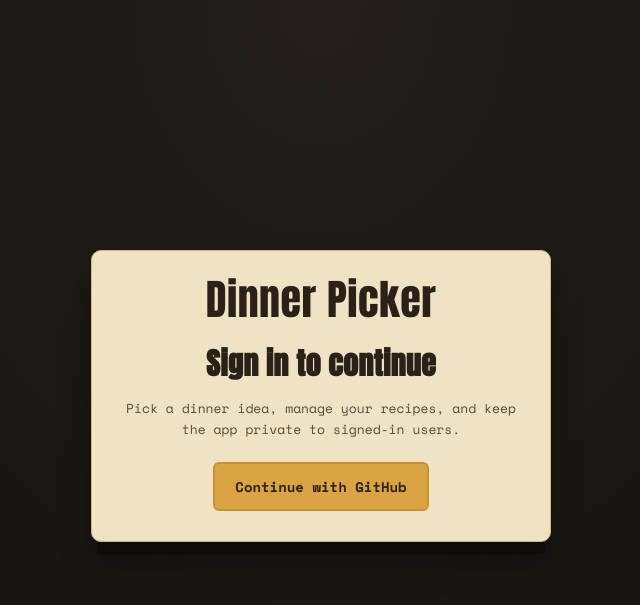
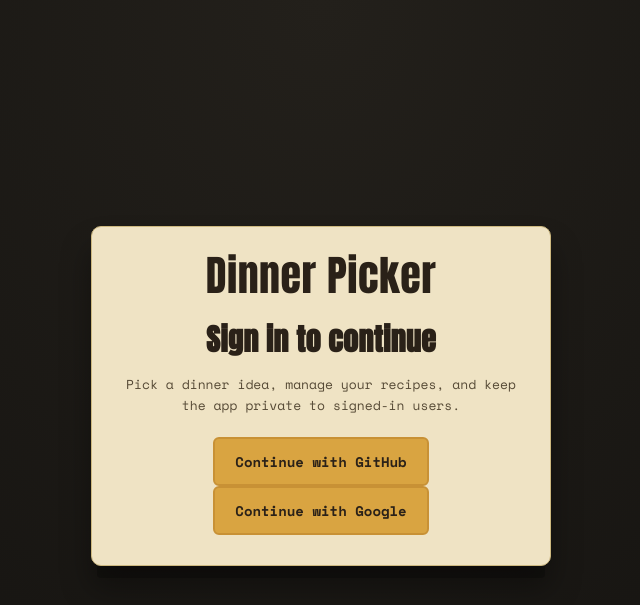
Before and after one commit to awolosh1/dinner-ideas, a FastAPI app: page /login in a window 1280 px wide. Shown: the top 605 px of the page, without its empty margins (319-959 px from the left). Run offline with FastAPI, Linux system fonts and the light colour scheme; parts of the project's set-up code (start-up, migrations or seed data) failed here and were passed over.

Commit message:
add google auth

```diff
--- a/src/dinner_picker/github.py
+++ b/src/dinner_picker/github.py
@@ -3,6 +3,7 @@ import os
 from authlib.integrations.starlette_client import OAuth
 
 CONF_URL = "https://github.com/login/oauth/.well-known/openid-configuration"
+GOOGLE_OIDC = "https://accounts.google.com/.well-known/openid-configuration"
 
 oauth = OAuth()
 oauth.register(
@@ -14,3 +15,12 @@ oauth.register(
     api_base_url="https://api.github.com/",
     client_kwargs={"scope": "user:email"},
 )
+
+# Google OpenID Connect registration (for profile + email)
+oauth.register(
+    name="google",
+    client_id=os.getenv("GOOGLE_CLIENT_ID"),
+    client_secret=os.getenv("GOOGLE_CLIENT_SECRET"),
+    server_metadata_url=GOOGLE_OIDC,
+    client_kwargs={"scope": "openid email profile"},
+)
--- a/src/dinner_picker/main.py
+++ b/src/dinner_picker/main.py
@@ -57,7 +57,16 @@ templates.env.cache = None
 class RequireLoginMiddleware(BaseHTTPMiddleware):
     async def dispatch(self, request: Request, call_next):
         path = request.url.path
-        public_paths = {"/login", "/login/github", "/auth", "/logout", "/static"}
+        public_paths = {
+            "/login",
+            "/login/github",
+            "/login/google",
+            "/auth",
+            "/auth/github",
+            "/auth/google",
+            "/logout",
+            "/static",
+        }
         if path.startswith("/static"):
             return await call_next(request)
         if path in public_paths:
@@ -506,34 +515,96 @@ def delete_recipe_ingredient(ingredient_id: int, request: Request):
 async def login_page(request: Request):
     if request.session.get("user"):
         return RedirectResponse(url="/", status_code=302)
-    return templates.TemplateResponse(request=request, name="login.html")
+    err = request.query_params.get("error")
+    error_message = None
+    if err == "github_unverified_email":
+        error_message = "GitHub did not return a verified email. Please verify your email on GitHub or use a different sign-in method."
+    elif err == "google_unverified_email":
+        error_message = "Google did not return a verified email. Please verify your Google account email or use a different sign-in method."
+    elif err == "google_no_userinfo":
+        error_message = "Google did not return user info. Check your Google OAuth redirect URI and that the 'openid email profile' scope is enabled."
+    return templates.TemplateResponse(
+        request=request, name="login.html", context={"error_message": error_message}
+    )
 
 
 @app.get("/login/github")
 async def login_github(request: Request):
-    redirect_uri = request.url_for("auth_callback")
+    redirect_uri = request.url_for("auth_github")
     return await oauth.github.authorize_redirect(request, redirect_uri)
 
 
-@app.get("/auth", name="auth_callback")
-async def auth(request: Request):
+@app.get("/login/google")
+async def login_google(request: Request):
+    redirect_uri = request.url_for("auth_google")
+    return await oauth.google.authorize_redirect(request, redirect_uri)
+
+
+@app.get("/auth/github", name="auth_github")
+async def auth_github(request: Request):
     token = await oauth.github.authorize_access_token(request)
     user_response = await oauth.github.get("user", token=token)
     user_data = user_response.json()
 
     emails_response = await oauth.github.get("user/emails", token=token)
     email_data = emails_response.json() or []
-    primary_email = next(
-        (item.get("email") for item in email_data if item.get("primary")),
-        (email_data[0].get("email") if email_data else None),
+    # Prefer primary verified email, else any verified email
+    primary_verified = next(
+        (
+            item.get("email")
+            for item in email_data
+            if item.get("primary") and item.get("verified")
+        ),
+        None,
     )
+    any_verified = next(
+        (item.get("email") for item in email_data if item.get("verified")), None
+    )
+    primary_email = primary_verified or any_verified
+
+    if not primary_email:
+        return RedirectResponse(
+            url="/login?error=github_unverified_email", status_code=302
+        )
 
     request.session["user"] = {
-        "id": user_data.get("id"),
-        "login": user_data.get("login"),
-        "name": user_data.get("name") or user_data.get("login"),
-        "email": (primary_email or "").strip().lower(),
-        "avatar_url": user_data.get("avatar_url"),
+        "id": user_data.get("id") or f"github:{primary_email}",
+        "login": user_data.get("login") or (primary_email or "").split("@")[0],
+        "name": user_data.get("name")
+        or user_data.get("login")
+        or (primary_email or ""),
+        "email": "github:" + primary_email.strip().lower(),
+        "avatar_url": user_data.get("avatar_url") or None,
+    }
+    return RedirectResponse(url="/", status_code=302)
+
+
+@app.get("/auth/google", name="auth_google")
+async def auth_google(request: Request):
+    token = await oauth.google.authorize_access_token(request)
+    user_data = {}
+    # Try to parse id_token first (OpenID Connect)
+    user_data = token.get("userinfo")
+    # Require email to be verified by Google
+    if not user_data:
+        return RedirectResponse(url="/login?error=google_no_userinfo", status_code=302)
+    verified = user_data.get("email_verified")
+    if not verified:
+        return RedirectResponse(
+            url="/login?error=google_unverified_email", status_code=302
+        )
+
+    email = (user_data.get("email") or "").strip().lower()
+    if not email:
+        return RedirectResponse(
+            url="/login?error=google_unverified_email", status_code=302
+        )
+    request.session["user"] = {
+        "id": user_data.get("sub") or user_data.get("id") or f"google:{email}",
+        "login": (user_data.get("email") or "").split("@")[0],
+        "name": user_data.get("name") or email or "",
+        "email": "google:" + email,
+        "avatar_url": user_data.get("picture") or None,
     }
     return RedirectResponse(url="/", status_code=302)
 
@@ -613,12 +684,14 @@ def list_available_recipes(request: Request):
         for recipe, _ in available_recipes:
             if recipe.id not in seen_ids:
                 seen_ids.add(recipe.id)
-                result.append({
-                    "id": recipe.id,
-                    "name": recipe.name,
-                    "description": recipe.description,
-                    "image_url": recipe.image_url,
-                })
+                result.append(
+                    {
+                        "id": recipe.id,
+                        "name": recipe.name,
+                        "description": recipe.description,
+                        "image_url": recipe.image_url,
+                    }
+                )
         return result
 
 
@@ -663,15 +736,17 @@ def list_available_menu_items(request: Request):
         for menu_item, restaurant, _ in available_items:
             if menu_item.id not in seen_ids:
                 seen_ids.add(menu_item.id)
-                result.append({
-                    "id": menu_item.id,
-                    "restaurant_id": menu_item.restaurant_id,
-                    "name": menu_item.name,
-                    "description": menu_item.description,
-                    "price": menu_item.price,
-                    "image_url": menu_item.image_url,
-                    "restaurant_name": restaurant.name,
-                })
+                result.append(
+                    {
+                        "id": menu_item.id,
+                        "restaurant_id": menu_item.restaurant_id,
+                        "name": menu_item.name,
+                        "description": menu_item.description,
+                        "price": menu_item.price,
+                        "image_url": menu_item.image_url,
+                        "restaurant_name": restaurant.name,
+                    }
+                )
         return result
 
 
@@ -691,7 +766,9 @@ def add_shared_menu_item(item_id: int, request: Request):
             )
         ).first()
         if existing is not None:
-            raise HTTPException(status_code=400, detail="You already have this menu item")
+            raise HTTPException(
+                status_code=400, detail="You already have this menu item"
+            )
 
         _ensure_menu_item_user_link(session, item_id, user_email)
         session.commit()
--- a/static/app.js
+++ b/static/app.js
@@ -85,7 +85,7 @@ function renderIdea() {
     : `<span class="tag takeout">Takeout · ${idea.restaurant_name}</span>`;
 
   const photoHtml = idea.image_url
-    ? `<img src="${idea.image_url}" alt="${idea.title}">`
+    ? `<img src="${idea.image_url}" alt="${idea.title}" loading="lazy" decoding="async">`
     : `<div class="no-photo">no picture added yet</div>`;
 
   const metaHtml = idea.type === "takeout" && idea.price
@@ -164,7 +164,7 @@ function renderDecided(idea) {
   app.innerHTML = `
     <div class="ticket">
       ${orderLine()}
-      <div class="photo-frame">${idea.image_url ? `<img src="${idea.image_url}" alt="${idea.title}">` : `<div class="no-photo">no picture added yet</div>`}</div>
+      <div class="photo-frame">${idea.image_url ? `<img src="${idea.image_url}" alt="${idea.title}" loading="lazy" decoding="async">` : `<div class="no-photo">no picture added yet</div>`}</div>
       <h1 class="dish-name">${idea.title}</h1>
       ${idea.subtitle ? `<p class="dish-sub">${idea.subtitle}</p>` : ""}
     </div>
--- a/templates/login.html
+++ b/templates/login.html
@@ -14,6 +14,7 @@
     <h1>Sign in to continue</h1>
     <p>Pick a dinner idea, manage your recipes, and keep the app private to signed-in users.</p>
     <a class="github-button" href="/login/github">Continue with GitHub</a>
+    <a class="github-button" href="/login/google">Continue with Google</a>
   </main>
 </body>
 </html>
```
